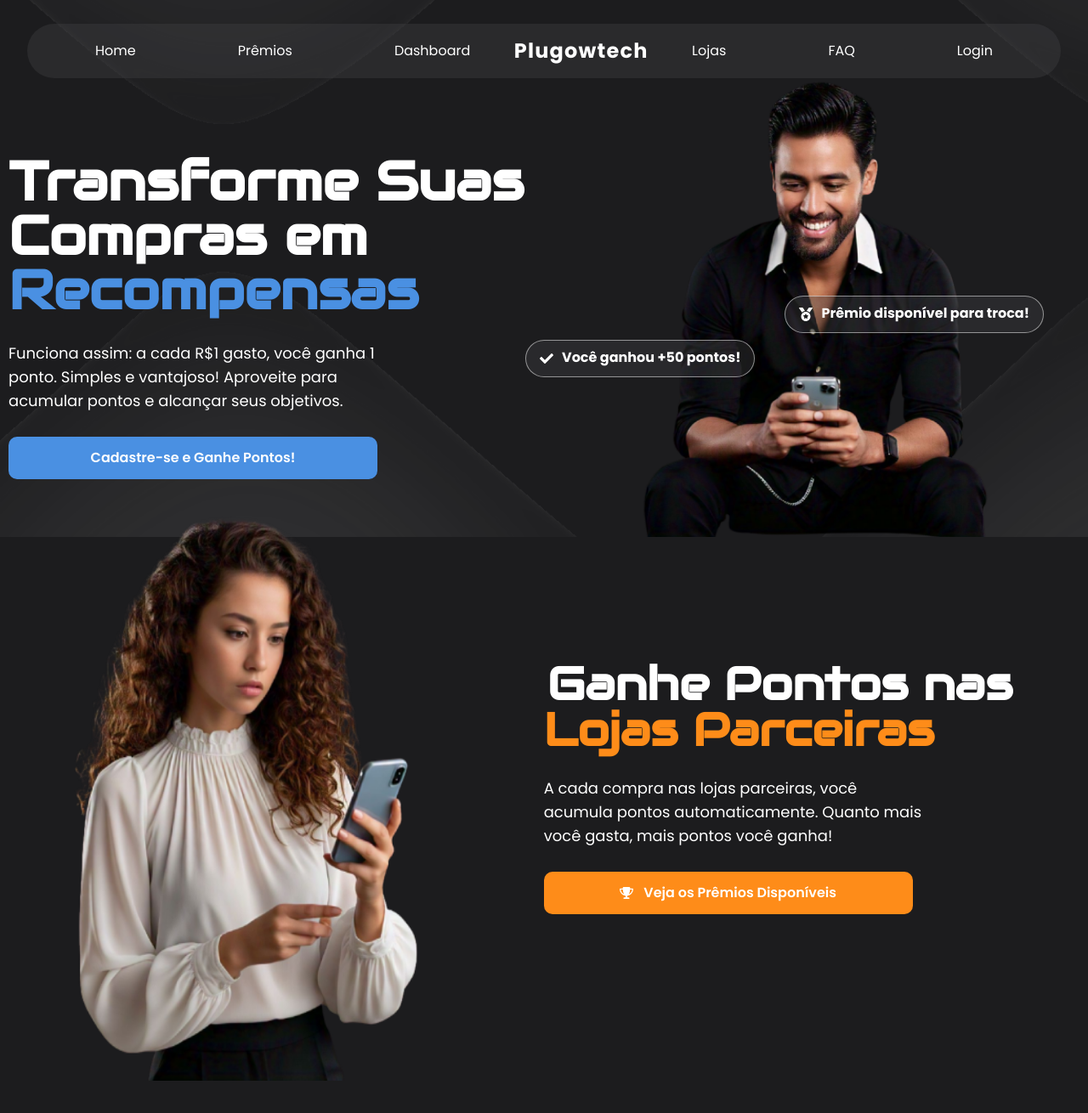
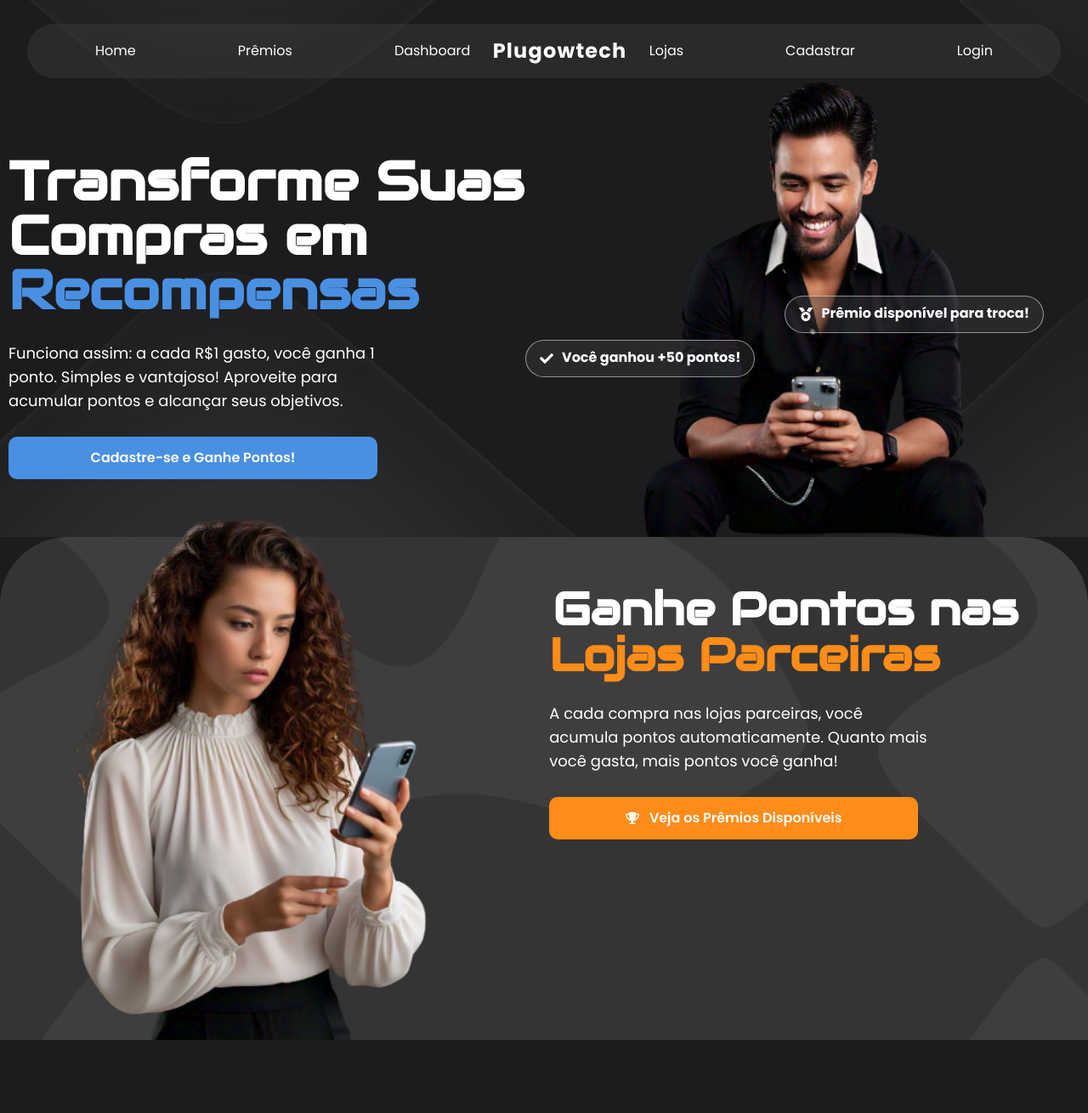
Before and after one commit to petersonfernandocouto/Plugowtech, a Next.js app: page / in a window 1280 px wide. Shown: the whole page at 85% size. After the commit the page ends 1224 px from the top, so only its background shows below. Built offline with nearby package versions, Linux system fonts and the light colour scheme.

Commit message:
Estilização "Premios"

```diff
--- a/Componentes/Menu.tsx
+++ b/Componentes/Menu.tsx
@@ -35,7 +35,7 @@ function Menu() {
         {/* Links de navegação adicionais para telas grandes */}
         <div className="hidden lg:flex gap-[120px] lg:pr-20">
           <Link className="hover:text-gray-300 transition-colors duration-300" href="/">Lojas</Link>
-          <Link className="hover:text-gray-300 transition-colors duration-300" href="/">FAQ</Link>
+          <Link className="hover:text-gray-300 transition-colors duration-300" href="/">Cadastrar</Link>
           <Link className="hover:text-gray-300 transition-colors duration-300 " href="/">Login</Link>
         </div>
 
@@ -58,7 +58,7 @@ function Menu() {
         <Link className="hover:text-gray-300 py-2" href="/" onClick={() => closeMenuOnClick("#")}>Prêmios</Link>
         <Link className="hover:text-gray-300 py-2" href="/" onClick={() => closeMenuOnClick("#")}>Dashboard</Link>
         <Link className="hover:text-gray-300 py-2" href="/" onClick={() => closeMenuOnClick("#")}>Lojas</Link>
-        <Link className="hover:text-gray-300 py-2" href="/" onClick={() => closeMenuOnClick("#")}>FAQ</Link>
+        <Link className="hover:text-gray-300 py-2" href="/" onClick={() => closeMenuOnClick("#")}>Cadastrar</Link>
         <Link className="hover:text-gray-300 py-2" href="/" onClick={() => closeMenuOnClick("#")}>Login</Link>
       </div>
     </div>
--- a/Componentes/Premios.tsx
+++ b/Componentes/Premios.tsx
@@ -1,18 +1,30 @@
 import React from 'react';
 import Image from 'next/image';
 import PremiosIMG from '../IMG/PremiosIMG.png';
+import premios from '../IMG/Premios.png';
 import { FaTrophy } from 'react-icons/fa6';
 
 const Premios = () => {
   return (
-    <div>
+    <div
+      style={{
+        backgroundImage: `url(${premios.src})`,
+        backgroundSize: "cover",
+        backgroundPosition: "center 10%",
+        backgroundRepeat: "no-repeat",
+        width: "100%",
+        borderTopLeftRadius: '80px',
+        borderTopRightRadius: '80px',
+        overflow: 'visible' // Alterando para 'visible' para permitir a invasão do elemento
+      }}
+    >
       <div
         id="Premios"
         className="bg-hero bg-cover flex flex-col items-center lg:flex-row lg:justify-evenly lg:items-end w-full"
       >
-        <div className="hidden lg:block relative -top-10">
+        <div className="hidden lg:block relative -top-10 mb-[-40px] z-10"> {/* Adicionando z-index para garantir que fique acima */}
           <Image
-            className="w-[1200px] h-[680px]"
+            className="w-[1250px] h-[100%]"
             src={PremiosIMG}
             width={0}
             height={0}
@@ -20,7 +32,7 @@ const Premios = () => {
           />
         </div>
 
-        <div className="flex flex-col justify-evenly items-center w-full lg:mb-52">
+        <div className="flex flex-col justify-evenly items-center w-full lg:mb-52 z-0">
           <div className="flex flex-col items-center lg:items-start">
             <h1 className="text-3xl text-center px-1 font-semibold lg:text-[54px] lg:w-[620px] lg:leading-none lg:text-start font-['Audiowide']">
               Ganhe Pontos nas
@@ -36,7 +48,6 @@ const Premios = () => {
             </button>
           </div>
         </div>
-
       </div>
     </div>
   );
```
Also changed, not shown: IMG/8ded7d40323e26b7051c9d84d25d8a81.png (deleted), IMG/Premios.png (added).
